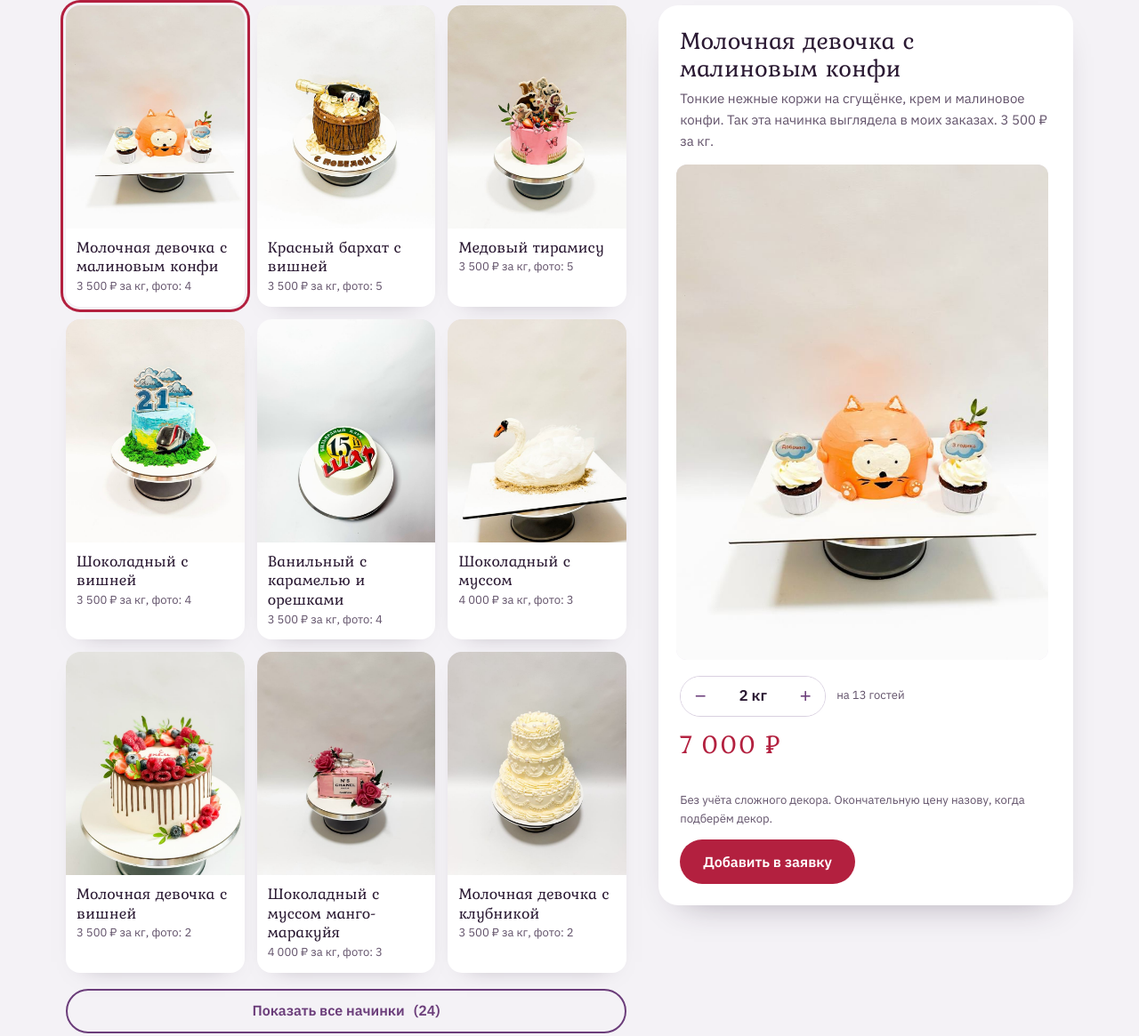
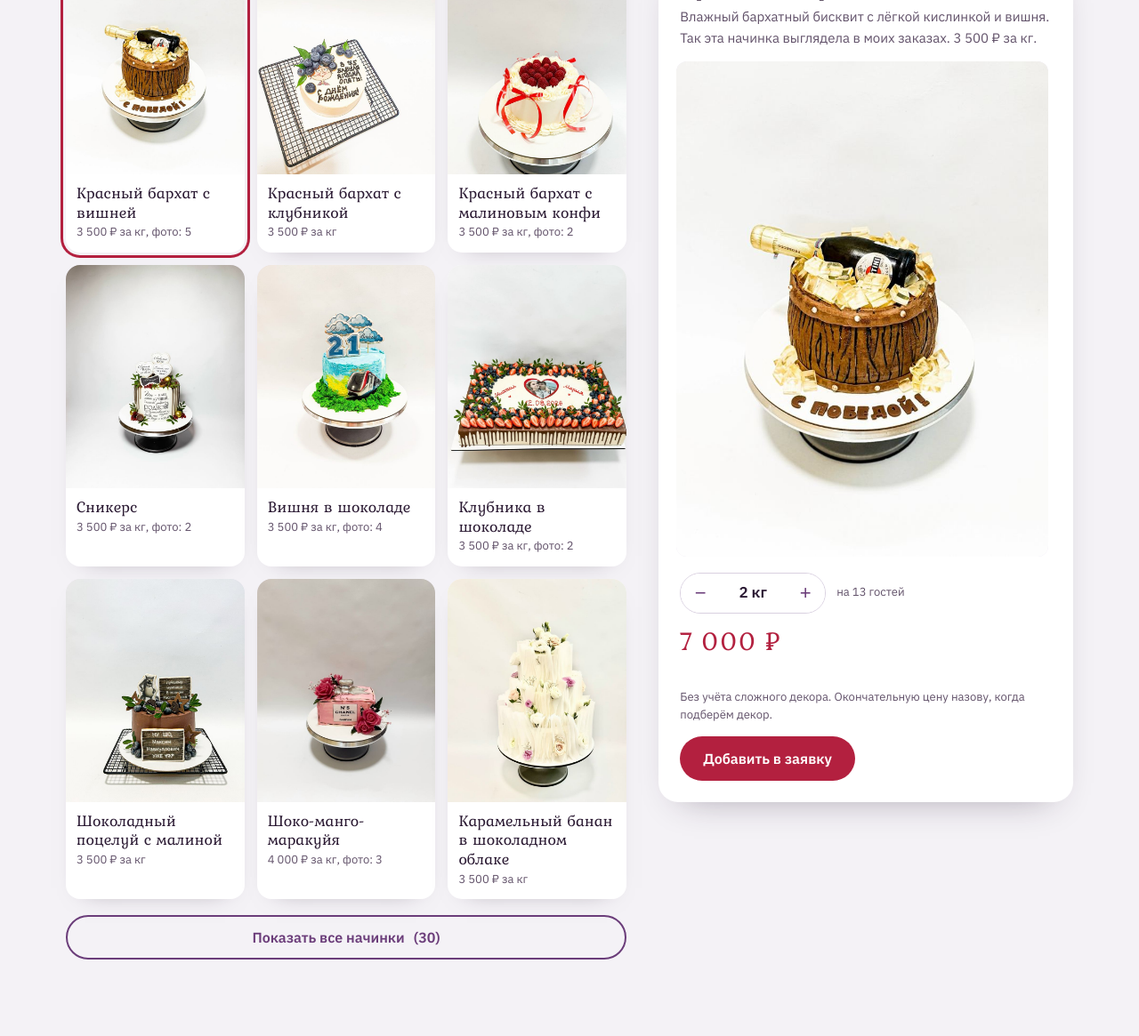
Before and after one commit to leonti123/torty-shcherbinka, a plain HTML site: page index.html in a window 1280 px wide. Shown: the part 2308-3473 px from the top of the page at 89% size. Drawn offline with Linux system fonts and the light colour scheme.

Commit message:
Update cake fillings from Elena’s menu

```diff
--- a/index.html
+++ b/index.html
@@ -123,6 +123,7 @@ section{padding:88px 0}
 .fc{border:0;padding:0;background:var(--paper);border-radius:16px;overflow:hidden;cursor:pointer;text-align:left;font:inherit;color:inherit;display:flex;flex-direction:column;box-shadow:0 10px 26px -22px rgba(43,26,51,.55);transition:transform .15s,box-shadow .15s}
 .fc img{width:100%;aspect-ratio:4/5;object-fit:cover;display:block;background:var(--lilac-l)}
 .fc b{font:400 18px/1.2 var(--disp);color:var(--ink);padding:10px 12px 2px}
+.fc-desc{font-size:14px;padding:4px 12px 12px;color:var(--soft)}
 .fc small{color:var(--soft);font-size:13px;padding:0 12px 12px}
 .fc:hover{transform:translateY(-2px)}
 .fc[aria-pressed=true]{box-shadow:0 0 0 3px var(--bg),0 0 0 6px var(--cherry)}
@@ -133,6 +134,7 @@ section{padding:88px 0}
 .panel .sub{color:var(--soft);font-size:15px;margin-bottom:14px}
 .strip{display:flex;gap:8px;overflow-x:auto;scroll-snap-type:x mandatory;margin:0 -4px 14px;padding:0 4px 4px;scrollbar-width:thin}
 .strip img{flex:0 0 46%;aspect-ratio:3/4;object-fit:cover;border-radius:12px;scroll-snap-align:start;background:var(--lilac-l)}
+.strip[hidden]{display:none}
 .strip.one img{flex-basis:62%}
 .kg{display:flex;align-items:center;gap:12px;margin:8px 0 6px;flex-wrap:wrap}
 .step{display:inline-flex;align-items:center;border:1px solid var(--line);border-radius:999px;overflow:hidden}
@@ -448,7 +450,7 @@ body.master-on{padding-bottom:110px}
   <div class="wrap">
     <div class="fill-intro">
       <h2 data-t="fill.title">Начинки и мои торты</h2>
-      <p class="lead" style="margin:0" data-t="fill.lead">На каждой карточке настоящий торт с этой начинкой из моих заказов. Нажмите, чтобы посмотреть все фото и посчитать цену по весу. Нет нужной начинки в списке? Напишите, сделаю.</p>
+      <p class="lead" style="margin:0" data-t="fill.lead">Выберите начинку, чтобы посмотреть состав и рассчитать стоимость по весу. На фотографиях торты из моих заказов.</p>
     </div>
     <div class="fill">
       <div>
@@ -721,27 +723,33 @@ body.master-on{padding-bottom:110px}
   // ===== fillings =====
   let FILLS, ITEMS;
   const BASE_FILLS = [
+    {n: 'Красный бархат с вишней', d: 'Влажный бархатный бисквит с лёгкой кислинкой и вишня', p: ['w2728_0','w2726_0','w2725_0','w2626_0','w2573_0'], k: 3500},
+    {n: 'Красный бархат с клубникой', d: 'Бархатный бисквит и клубничное конфи', p: ['w2566_0'], k: 3500},
+    {n: 'Красный бархат с малиновым конфи', d: 'Красный бархатный бисквит с какао и малиновое конфи', p: ['w2718_0','w2717_0'], k: 3500},
+    {n: 'Сникерс', d: 'Шоколадный бисквит, хрустящий вафельный слой, карамель и арахис', p: ['w2704_0','w2591_0'], k: 3500},
+    {n: 'Вишня в шоколаде', d: 'Шоколадный бисквит, вишня, проваренная с сахарной пудрой, и крем-чиз', p: ['w2719_0','w2593_0','w2592_0','w2644_0'], k: 3500},
+    {n: 'Клубника в шоколаде', d: 'Шоколадный бисквит, клубника, проваренная с сахарной пудрой, и крем-чиз', p: ['w2731_0','w2724_0'], k: 3500},
+    {n: 'Шоколадный поцелуй с малиной', d: 'Шоколадный бисквит, малиновое конфи и крем-чиз', p: ['w2603_0'], k: 3500},
+    {n: 'Шоко-манго-маракуйя', d: 'Шоколадный бисквит, мусс манго-маракуйя и крем-чиз', p: ['w2696_0','w2695_0','w2602_0'], k: 4000},
+    {n: 'Карамельный банан в шоколадном облаке', d: 'Шоколадный бисквит, карамелизированный банан и крем-чиз', p: ['w2723_0'], k: 3500},
+    {n: 'Молочная нежность в шоколаде', d: 'Шоколадный бисквит, мусс из молочного шоколада и крем-чиз', p: ['w2730_0','w2627_0','w2600_0'], k: 4000},
+    {n: 'Карамельная нежность', d: 'Ванильный бисквит, карамель, арахис и крем-чиз', p: ['p3969941_0','p3969941_1'], k: 3500},
+    {n: 'Баунти', d: 'Ванильный бисквит с кокосом, карамель, арахис и крем-чиз', p: ['w2723_0'], k: 3500},
+    {n: 'Ореховый соблазн', d: 'Ванильный бисквит с грецким орехом, карамель, дроблёный грецкий орех и крем-чиз', p: ['w2722_0'], k: 3500},
+    {n: 'Ванильно-малиновый рай', d: 'Ванильный бисквит, малиновое конфи и крем-чиз', p: ['w2710_0'], k: 3500},
+    {n: 'Клубничная нежность', d: 'Ванильный бисквит, клубничное конфи и крем-чиз', p: ['w2706_0'], k: 3500},
+    {n: 'Клубничный поцелуй', d: 'Клубничный, маковый и молочный бисквиты, клубничное конфи и крем-чиз', p: [], k: 3500},
+    {n: 'Молочная девочка с персиком', d: 'Тонкие коржи на сгущёнке, крем и персик', p: ['w2727_0'], k: 3500},
     {n: 'Молочная девочка с малиновым конфи', d: 'Тонкие нежные коржи на сгущёнке, крем и малиновое конфи', p: ['w2715_0','w2714_0','w2628_0','w2630_0'], k: 3500},
-    {n: 'Красный бархат с вишней', d: 'Влажный бархатный бисквит с лёгкой кислинкой и вишня', p: ['w2728_0','w2726_0','w2725_0','w2626_0','w2573_0'], k: 3500},
+    {n: 'Молочная девочка с клубничным конфи', d: 'Тонкие коржи на сгущёнке, крем и клубничное конфи', p: ['w2733_0','w2613_0'], k: 3500},
+    {n: 'Молочная девочка с грецким орехом и ананасом', d: 'Тонкие коржи на сгущёнке, грецкий орех и ананас', p: [], k: 3500},
+    {n: 'Молочная девочка с вишней', d: 'Тонкие нежные коржи на сгущёнке, крем и вишня', p: ['w2734_0','w2648_0'], k: 3500},
     {n: 'Медовый тирамису', d: 'Медовые коржи, крем с маскарпоне и грецкий орех', p: ['w2716_0','w2697_0','w2625_0','w2624_0','w2604_0'], k: 3500},
-    {n: 'Шоколадный с вишней', d: 'Влажный шоколадный бисквит и вишня', p: ['w2719_0','w2593_0','w2592_0','w2644_0'], k: 3500},
-    {n: 'Ванильный с карамелью и орешками', d: 'Воздушный ванильный бисквит, карамель и орешки', p: ['w2711_0','w2699_0','w2575_0','w2722_0'], k: 3500},
-    {n: 'Шоколадный с муссом', d: 'Шоколадный бисквит и мусс из молочного шоколада', p: ['w2730_0','w2627_0','w2600_0'], k: 4000},
-    {n: 'Молочная девочка с вишней', d: 'Тонкие нежные коржи на сгущёнке, крем и вишня', p: ['w2734_0','w2648_0'], k: 3500},
-    {n: 'Шоколадный с муссом манго-маракуйя', d: 'Шоколадный бисквит и яркий тропический мусс', p: ['w2696_0','w2695_0','w2602_0'], k: 4000},
-    {n: 'Молочная девочка с клубникой', d: 'Тонкие коржи на сгущёнке, крем и клубничное конфи', p: ['w2733_0','w2613_0'], k: 3500},
-    {n: 'Красный бархат с малиной', d: 'Бархатный бисквит и малиновое конфи', p: ['w2718_0','w2717_0'], k: 3500},
-    {n: 'Шоколадный с клубникой', d: 'Шоколадный бисквит и клубничное конфи', p: ['w2731_0','w2724_0'], k: 3500},
-    {n: 'Сникерс', d: 'Шоколадный бисквит, хрустящий вафельный слой, карамель и арахис', p: ['w2704_0','w2591_0'], k: 3500},
+    {n: 'Ванильный с карамелью и орешками', d: 'Воздушный ванильный бисквит, карамель и орешки', p: ['w2711_0','w2699_0','w2575_0'], k: 3500},
     {n: 'Ванильный с пеканом', d: 'Ванильный бисквит, вафельный слой, орех пекан и карамель', p: ['w2583_0','w2663_0'], k: 3500},
     {n: 'Три шоколада', d: 'Муссовый торт: молочный, тёмный и белый шоколад на шоколадном бисквите', p: ['p3969940_0'], k: 4000},
-    {n: 'Баунти', d: 'Кокосовый бисквит, карамель и арахис', p: ['w2723_0'], k: 3500},
     {n: 'Фисташка и малина', d: 'Фисташковый бисквит и малиновая прослойка', p: ['p3969939_0'], k: 3500},
     {n: 'Молочная девочка с карамелью', d: 'Коржи на сгущёнке, крем, карамель и орешки', p: ['w2713_0'], k: 3500},
-    {n: 'Красный бархат с клубникой', d: 'Бархатный бисквит и клубничное конфи', p: ['w2566_0'], k: 3500},
-    {n: 'Шоколадный с малиной', d: 'Шоколадный бисквит и малиновое конфи', p: ['w2603_0'], k: 3500},
-    {n: 'Ванильный с малиной', d: 'Ванильный бисквит и малиновое конфи', p: ['w2710_0'], k: 3500},
-    {n: 'Ванильный с клубникой', d: 'Ванильный бисквит и клубничное конфи', p: ['w2706_0'], k: 3500},
     {n: 'Валенсия', d: 'Апельсиновый бисквит, заварной крем и крем чиз, советский рецепт', p: ['w2601_0'], k: 3500},
     {n: 'Наполеон', d: 'Тонкие слоёные коржи и заварной крем', p: ['w2629_0'], k: 3500},
     {n: 'Морковный с карамелью', d: 'Пряный морковный бисквит и карамель', p: ['w2646_0'], k: 3500}
@@ -751,8 +759,8 @@ body.master-on{padding-bottom:110px}
   function drawFills() {
     $('fgrid').innerHTML = FILLS.map((f, i) => (!fAll && i >= FSHOW) ? '' :
       '<button type="button" class="fc" data-m="' + i + '" aria-pressed="' + (sel?.m === i) +
-        '"><img src="' + photoSrc(f.p[0]) + '" alt="Торт: ' + esc(f.n) + '" loading="lazy"><b>' + esc(f.n) +
-        '</b><small>' + money(f.k) + ' ' + textSpan('fill.perKg') +
+        '">' + (f.p.length ? '<img src="' + photoSrc(f.p[0]) + '" alt="Торт: ' + esc(f.n) + '" loading="lazy">' : '') + '<b>' + esc(f.n) +
+        '</b>' + (f.p.length ? '' : '<span class="fc-desc">' + esc(f.d) + '</span>') + '<small>' + money(f.k) + ' ' + textSpan('fill.perKg') +
         (f.p.length > 1 ? ', ' + textSpan('fill.photoCount') + ' ' + f.p.length : '') + '</small></button>').join('');
     query('[data-t]', $('fgrid')).forEach(setEditable);
     const mb = $('fmore');
@@ -768,7 +776,7 @@ body.master-on{padding-bottom:110px}
     const m = FILLS[s.m]; s.title = m.n; s.k = m.k; const photos = m.p;
     document.querySelectorAll('.fc').forEach(b => b.setAttribute('aria-pressed', String(+b.dataset.m === s.m)));
     $('p-t').textContent = s.title;
-    $('p-s').innerHTML = esc(m.d) + (/[.!?]$/.test(m.d) ? ' ' : '. ') + textSpan('fill.examples') + ' ' +
+    $('p-s').innerHTML = esc(m.d) + (/[.!?]$/.test(m.d) ? ' ' : '. ') + (photos.length ? textSpan('fill.examples') + ' ' : '') +
       (s.k === 4000 ? textSpan('fill.mousse') + ' ' : '') + money(s.k) + ' ' + textSpan('fill.perKg') + '.';
     query('[data-t]', $('p-s')).forEach(setEditable);
     const strip = $('p-ph');
@@ -1623,7 +1631,7 @@ body.master-on{padding-bottom:110px}
         }
         row[field[0]] = value;
       }
-      if (hasPhotos && !photos.length) return setError('Выберите хотя бы одно фото.');
+      if (hasPhotos && key !== 'fills' && !photos.length) return setError('Выберите хотя бы одно фото.');
       if (config.fixed) row.src = photos[0];
       else if (hasPhotos) row[config.photo] = photos;
       const savedIndex = existing ? index : 0;
```
